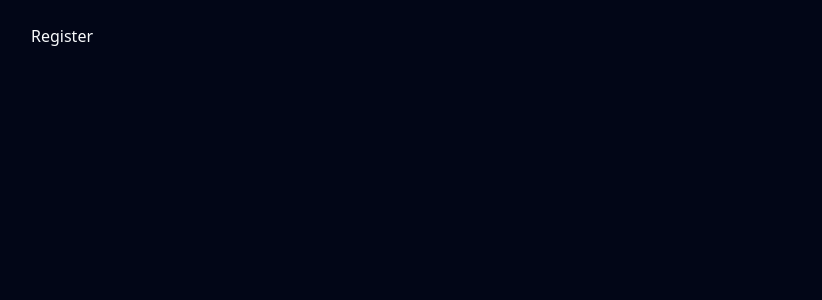
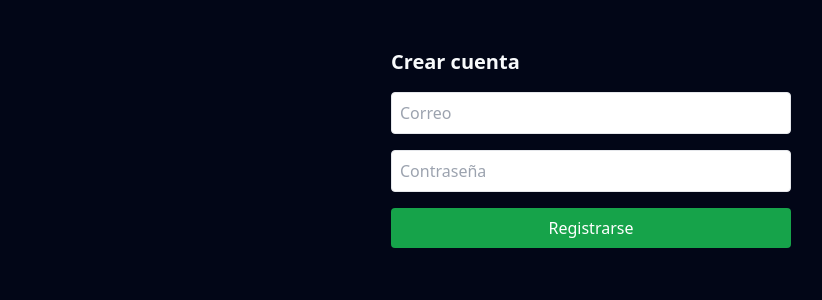
Before and after one commit to promptanalyticai-blip/promptanalyticai, a Next.js app: page /auth/register in a window 1280 px wide. Shown: the top 300 px of the page, without its empty margins (49-871 px from the left). Built offline with nearby package versions, Linux system fonts and the light colour scheme; no server answers.

Commit message:
Fix supabaseClient in final auth and api-keys routes

```diff
--- a/app/api/api-keys/create/route.ts
+++ b/app/api/api-keys/create/route.ts
@@ -1,14 +1,21 @@
-import { NextResponse } from "next/server";
-import { crearApiKey } from "@/lib/apiKeys";
-import { supabase } from "@/lib/supabaseClient";
+import { supabaseServer } from "@/lib/supabase/server";
 
 export async function POST(req: Request) {
-  const { nombre, workspaceId } = await req.json();
+  const body = await req.json();
 
-  const { data: auth } = await supabase.auth.getUser();
-  if (!auth.user) return NextResponse.json({ error: "No autenticado" }, { status: 401 });
+  const { data, error } = await supabaseServer
+    .from("api_keys")
+    .insert({
+      user_id: body.user_id,
+      name: body.name,
+      key: body.key,
+    })
+    .select("*")
+    .single();
 
-  const token = await crearApiKey(workspaceId, nombre);
+  if (error) {
+    return Response.json({ error: error.message }, { status: 500 });
+  }
 
-  return NextResponse.json({ token });
+  return Response.json({ data });
 }
--- a/app/auth/login/page.tsx
+++ b/app/auth/login/page.tsx
@@ -1,5 +1,58 @@
-import { supabaseClient } from "@/lib/supabaseClient";
+"use client";
 
-export default function LoginPage() {
-  return <div>Login</div>;
+import { useState } from "react";
+import { supabaseBrowser } from "@/lib/supabase/browser";
+
+export default function AuthLoginPage() {
+  const [email, setEmail] = useState("");
+  const [password, setPassword] = useState("");
+  const [status, setStatus] = useState("");
+
+  const handleLogin = async () => {
+    setStatus("Procesando...");
+
+    const { error } = await supabaseBrowser.auth.signInWithPassword({
+      email,
+      password,
+    });
+
+    if (error) {
+      setStatus("Error: " + error.message);
+      return;
+    }
+
+    setStatus("Inicio de sesión exitoso.");
+    window.location.href = "/dashboard";
+  };
+
+  return (
+    <div className="flex flex-col gap-4 p-6 max-w-md mx-auto">
+      <h1 className="text-xl font-bold">Iniciar sesión</h1>
+
+      <input
+        type="email"
+        placeholder="Correo"
+        value={email}
+        onChange={(e) => setEmail(e.target.value)}
+        className="border p-2 rounded"
+      />
+
+      <input
+        type="password"
+        placeholder="Contraseña"
+        value={password}
+        onChange={(e) => setPassword(e.target.value)}
+        className="border p-2 rounded"
+      />
+
+      <button
+        onClick={handleLogin}
+        className="bg-blue-600 text-white p-2 rounded"
+      >
+        Entrar
+      </button>
+
+      {status && <p>{status}</p>}
+    </div>
+  );
 }
--- a/app/auth/logout/page.tsx
+++ b/app/auth/logout/page.tsx
@@ -1,5 +1,23 @@
-import { supabaseClient } from "@/lib/supabaseClient";
+"use client";
+
+import { supabaseBrowser } from "@/lib/supabase/browser";
 
 export default function LogoutPage() {
-  return <div>Logout</div>;
+  const handleLogout = async () => {
+    await supabaseBrowser.auth.signOut();
+    window.location.href = "/auth/login";
+  };
+
+  return (
+    <div className="p-6">
+      <h1 className="text-xl font-bold">Cerrar sesión</h1>
+
+      <button
+        onClick={handleLogout}
+        className="bg-red-600 text-white p-2 rounded mt-4"
+      >
+        Salir
+      </button>
+    </div>
+  );
 }
--- a/app/auth/register/page.tsx
+++ b/app/auth/register/page.tsx
@@ -1,5 +1,57 @@
-import { supabaseClient } from "@/lib/supabaseClient";
+"use client";
 
-export default function RegisterPage() {
-  return <div>Register</div>;
+import { useState } from "react";
+import { supabaseBrowser } from "@/lib/supabase/browser";
+
+export default function AuthRegisterPage() {
+  const [email, setEmail] = useState("");
+  const [password, setPassword] = useState("");
+  const [status, setStatus] = useState("");
+
+  const handleRegister = async () => {
+    setStatus("Procesando...");
+
+    const { error } = await supabaseBrowser.auth.signUp({
+      email,
+      password,
+    });
+
+    if (error) {
+      setStatus("Error: " + error.message);
+      return;
+    }
+
+    setStatus("Registro exitoso. Revisa tu correo.");
+  };
+
+  return (
+    <div className="flex flex-col gap-4 p-6 max-w-md mx-auto">
+      <h1 className="text-xl font-bold">Crear cuenta</h1>
+
+      <input
+        type="email"
+        placeholder="Correo"
+        value={email}
+        onChange={(e) => setEmail(e.target.value)}
+        className="border p-2 rounded"
+      />
+
+      <input
+        type="password"
+        placeholder="Contraseña"
+        value={password}
+        onChange={(e) => setPassword(e.target.value)}
+        className="border p-2 rounded"
+      />
+
+      <button
+        onClick={handleRegister}
+        className="bg-green-600 text-white p-2 rounded"
+      >
+        Registrarse
+      </button>
+
+      {status && <p>{status}</p>}
+    </div>
+  );
 }
```
